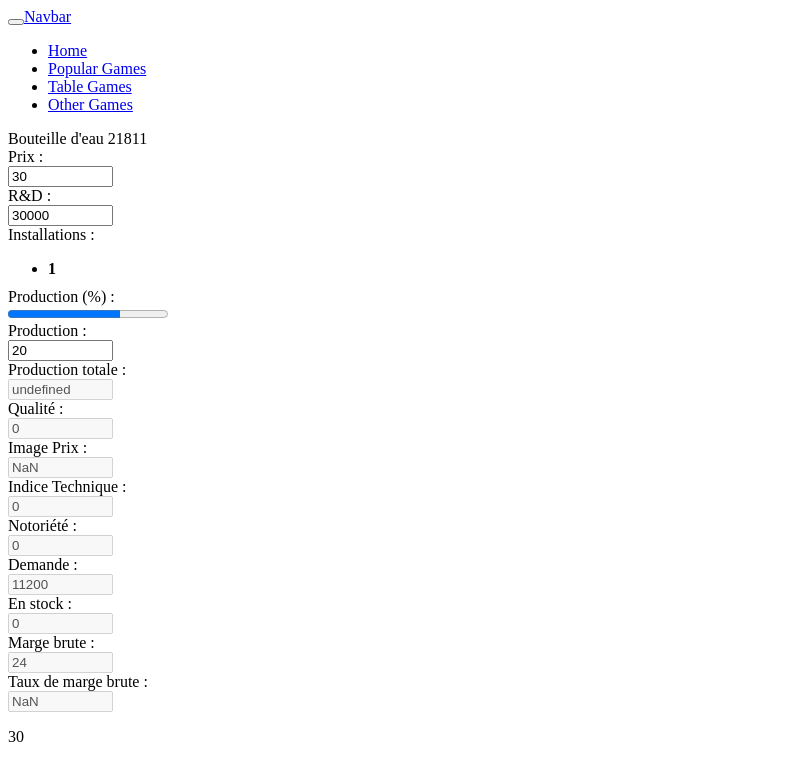
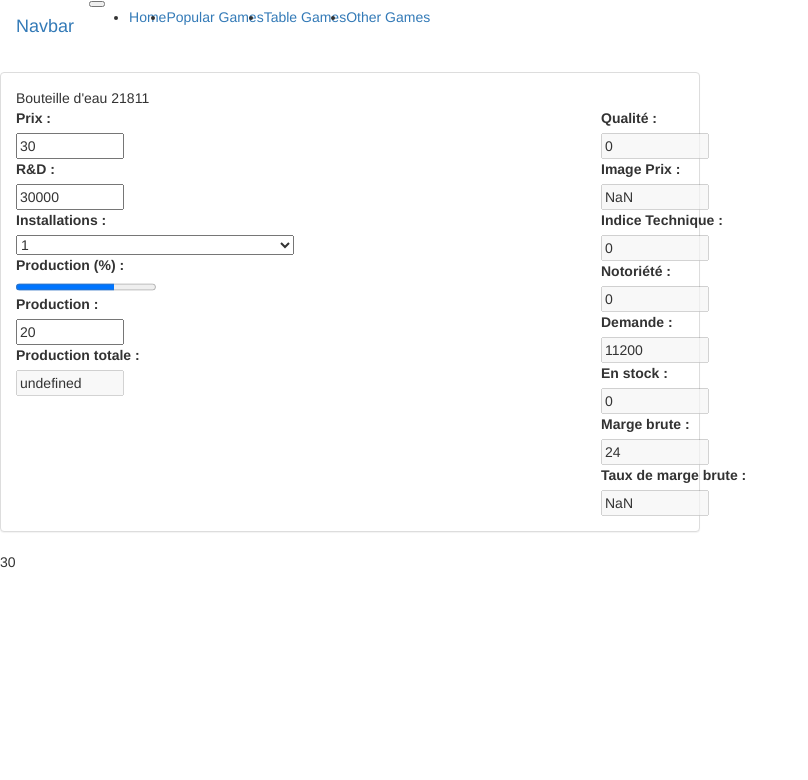
Before and after one commit to NK-972/angular-bootstrap-4, an Angular app: page / in a window 1280 px wide. Shown: the top 780 px of the page, without its empty margins (0-808 px from the left). Built offline with nearby package versions, Linux system fonts and the light colour scheme.

Commit message:
Installation HTML TS

```diff
--- a/package.json
+++ b/package.json
@@ -13,6 +13,7 @@
     "bootstrap": "^4.4.1",
     "core-js": "2.5.5",
     "jquery": "1.9.1 - 3",
+    "mdbootstrap": "^4.11.0",
     "popper.js": "^1.16.0",
     "rxjs": "6.1.0",
     "zone.js": "0.8.26"
--- a/src/app/installation-entrepot/installation-entrepot.component.ts
+++ b/src/app/installation-entrepot/installation-entrepot.component.ts
@@ -1,4 +1,7 @@
-import { Component, OnInit } from '@angular/core';
+import { Component, Input, OnInit } from '@angular/core';
+import { Utilitaire } from '../../utilitaire';
+import { Storage } from '../Interfaces/storage';
+import { CenterService } from '../Services/center.service';
 
 @Component({
   selector: 'app-installation-entrepot',
@@ -6,10 +9,12 @@ import { Component, OnInit } from '@angular/core';
   styleUrls: ['./installation-entrepot.component.css']
 })
 export class InstallationEntrepotComponent implements OnInit {
-
-  constructor() { }
+  @Input() data: Storage;
+  utilitaire: Utilitaire = new Utilitaire();
+  constructor(private centerService: CenterService) { }
 
   ngOnInit() {
+    this.data  = this.data as Storage;
   }
 
 }
--- a/src/app/installation-usine/installation-usine.component.html
+++ b/src/app/installation-usine/installation-usine.component.html
@@ -1,3 +1,21 @@
+<HTML>
+<head>
+  <script src="//ajax.googleapis.com/ajax/libs/jquery/1.11.0/jquery.min.js"></script>
+  <script src="//netdna.bootstrapcdn.com/bootstrap/3.1.1/js/bootstrap.min.js"></script>
+  <link rel="stylesheet" type="text/css" href="//netdna.bootstrapcdn.com/bootstrap/3.1.1/css/bootstrap.min.css">
+
+  <link rel="stylesheet" href="https://use.fontawesome.com/releases/v5.11.2/css/all.css">
+  <link rel="stylesheet" href="node_modules/mdbootstrap/css/bootstrap.min.css">
+  <link rel="stylesheet" href="node_modules/mdbootstrap/css/mdb.min.css">
+  <link rel="stylesheet" href="node_modules/mdbootstrap/css/style.css">
+</head>
+<body>
+
+  <script type="text/javascript" src="node_modules/mdbootstrap/js/jquery.min.js"></script>
+  <script type="text/javascript" src="node_modules/mdbootstrap/js/popper.min.js"></script>
+  <script type="text/javascript" src="node_modules/mdbootstrap/js/bootstrap.min.js"></script>
+  <script type="text/javascript" src="node_modules/mdbootstrap/js/mdb.min.js"></script>
+
 <div class="produit panel panel-default">
   <div class="panel-body container">{{ data.id }}
   <div class="mypanel row">
@@ -13,19 +31,19 @@
 
     <div class="information col-sm-5">
       <label>Moral :</label><br>
-      <input type="nummber" size="10" [value]=data.Qualite disabled><br>
+      <input type="nummber" size="10" [value]=data.Moral disabled><br>
       <label>Région :</label><br>
-      <input type="nummber" size="10" [value]=data.IP disabled><br>
+      <input type="nummber" size="10" [value]=data.Region disabled><br>
       <label>Indice Technique : </label><br>
       <input type="nummber" size="10" [value]=data.IT disabled><br>
       <label>Frais divers :</label><br>
-      <input type="nummber" size="10" [value]=data.Notoriete disabled><br>
+      <input type="nummber" size="10" [value]=data.FD disabled><br>
       <label>Production :</label><br>
-      <input type="nummber" size="10" [value]=data.Demande disabled><br>
+      <input type="nummber" size="10" [value]=data.Production disabled><br>
       <label>Production limite :</label><br>
-      <input type="nummber" size="10" [value]=data.Stock disabled><br>
+      <input type="nummber" size="10" [value]=data.PL disabled><br>
       <label>Production : </label><br>
-      <input type="nummber" size="10" [value]=data.MB disabled><br>
+      <input type="nummber" size="10" [value]=data.P disabled><br>
     </div>
 
   </div>
@@ -33,3 +51,9 @@
 </div>
 
 <p> {{ data.Prix }} </p>
+</body>
+
+<footer>
+
+</footer>
+</HTML>
--- a/src/app/installation-usine/installation-usine.component.ts
+++ b/src/app/installation-usine/installation-usine.component.ts
@@ -1,4 +1,7 @@
-import { Component, OnInit } from '@angular/core';
+import { Component, Input, OnInit } from '@angular/core';
+import { Utilitaire } from '../../utilitaire';
+import { Factory } from '../Interfaces/factory';
+import { CenterService } from '../Services/center.service';
 
 @Component({
   selector: 'app-installation-usine',
@@ -6,10 +9,13 @@ import { Component, OnInit } from '@angular/core';
   styleUrls: ['./installation-usine.component.css']
 })
 export class InstallationUsineComponent implements OnInit {
-
-  constructor() { }
+  @Input() data: Factory;
+  utilitaire: Utilitaire = new Utilitaire();
+  prod: Factory;
+  constructor(private centerService: CenterService) { }
 
   ngOnInit() {
+    this.data = this.data as JSON;
   }
 
 }
--- a/src/app/installations/installations.component.html
+++ b/src/app/installations/installations.component.html
@@ -0,0 +1,9 @@
+<!--
+
+-->
+<div *ngFor="let key of key_panel_usines;">
+  <app-produit  [data]=panel_usines[key]></app-produit>
+</div>
+<div *ngFor="let key of key_panel_entrepot;">
+  <app-produit  [data]=panel_entrepots[key]></app-produit>
+</div>
--- a/src/app/installations/installations.component.ts
+++ b/src/app/installations/installations.component.ts
@@ -1,4 +1,7 @@
 import { Component, OnInit } from '@angular/core';
+import { Factory } from '../Interfaces/factory';
+import { Storage } from '../Interfaces/storage';
+import { CenterService } from '../Services/center.service';
 
 @Component({
   selector: 'app-installations',
@@ -6,10 +9,17 @@ import { Component, OnInit } from '@angular/core';
   styleUrls: ['./installations.component.css']
 })
 export class InstallationsComponent implements OnInit {
-
-  constructor() { }
+  key_panel_storage: string[];
+  panel_storage: JSON;
+  key_panel_factory: string[];
+  panel_factory: JSON;
+  constructor(private centerService: CenterService) { }
 
   ngOnInit() {
+    this.key_panel_storage = this.centerService.key_panel_storage;
+    this.panel_storage = this.centerService.panel_storage;
+    this.key_panel_factory = this.centerService.key_panel_factory;
+    this.panel_factory = this.centerService.panel_factory;
   }
 
 }
--- a/src/app/produit/produit.component.css
+++ b/src/app/produit/produit.component.css
@@ -1,3 +1,8 @@
+.produit{
+  width: 50em;
+}
+
+
 .list-group{
     max-height: 100px;
     margin-bottom: 10px;
@@ -5,3 +10,7 @@
     overflow-y: scroll;
     -webkit-overflow-scrolling: touch;
 }
+
+#test{
+  width: 50%;
+}
--- a/src/app/produit/produit.component.html
+++ b/src/app/produit/produit.component.html
@@ -1,3 +1,22 @@
+<HTML>
+<head>
+  <script src="//ajax.googleapis.com/ajax/libs/jquery/1.11.0/jquery.min.js"></script>
+  <script src="//netdna.bootstrapcdn.com/bootstrap/3.1.1/js/bootstrap.min.js"></script>
+  <link rel="stylesheet" type="text/css" href="//netdna.bootstrapcdn.com/bootstrap/3.1.1/css/bootstrap.min.css">
+
+  <link rel="stylesheet" href="https://use.fontawesome.com/releases/v5.11.2/css/all.css">
+  <link rel="stylesheet" href="node_modules/mdbootstrap/css/bootstrap.min.css">
+  <link rel="stylesheet" href="node_modules/mdbootstrap/css/mdb.min.css">
+  <link rel="stylesheet" href="node_modules/mdbootstrap/css/style.css">
+</head>
+<body>
+
+  <script type="text/javascript" src="node_modules/mdbootstrap/js/jquery.min.js"></script>
+  <script type="text/javascript" src="node_modules/mdbootstrap/js/popper.min.js"></script>
+  <script type="text/javascript" src="node_modules/mdbootstrap/js/bootstrap.min.js"></script>
+  <script type="text/javascript" src="node_modules/mdbootstrap/js/mdb.min.js"></script>
+
+
 <div class="produit panel panel-default">
   <div class="panel-body container">{{ data.id }}
   <div class="mypanel row">
@@ -7,17 +26,13 @@
       <label>R&D :</label><br>
       <input type="nummber" id="name" [value]=data.RD name="name"  (input)="data.Prix = $event.target.value"  required minlength="1" maxlength="10" size="10"><br>
       <label>Installations :</label><br>
-      <div class="panel panel-primary" id="result_panel">
-    <div class="panel-body">
-        <ul class="list-group">
-          <ng-container *ngFor='let x of data.Installations'>
-            <ng-container *ngIf="x != 0">
-              <li class="list-group-item"><strong>{{x}}</strong></li>
-            </ng-container>
+      <select id='test' class="browser-default custom-select">
+        <ng-container *ngFor='let x of data.Installations'>
+          <ng-container *ngIf="x != 0">
+            <option value={{x}}>{{x}}</option>
           </ng-container>
-        </ul>
-    </div>
-    </div>
+        </ng-container>
+      </select><br>
       <label>Production (%) :</label><br>
       <progress id="file" max="100" [value]="70"> 70% </progress><br>
       <label>Production :</label><br>
@@ -50,3 +65,12 @@
 </div>
 
 <p> {{ data.Prix }} </p>
+
+
+
+</body>
+
+<footer>
+
+</footer>
+</HTML>
--- a/src/app/produit/produit.component.ts
+++ b/src/app/produit/produit.component.ts
@@ -13,7 +13,7 @@ export class ProduitComponent implements OnInit{
   utilitaire: Utilitaire = new Utilitaire();
   prod: Product;
 
-  constructor() {
+  constructor(private centerService: CenterService) {
   }
 
   ngOnInit(){
```
